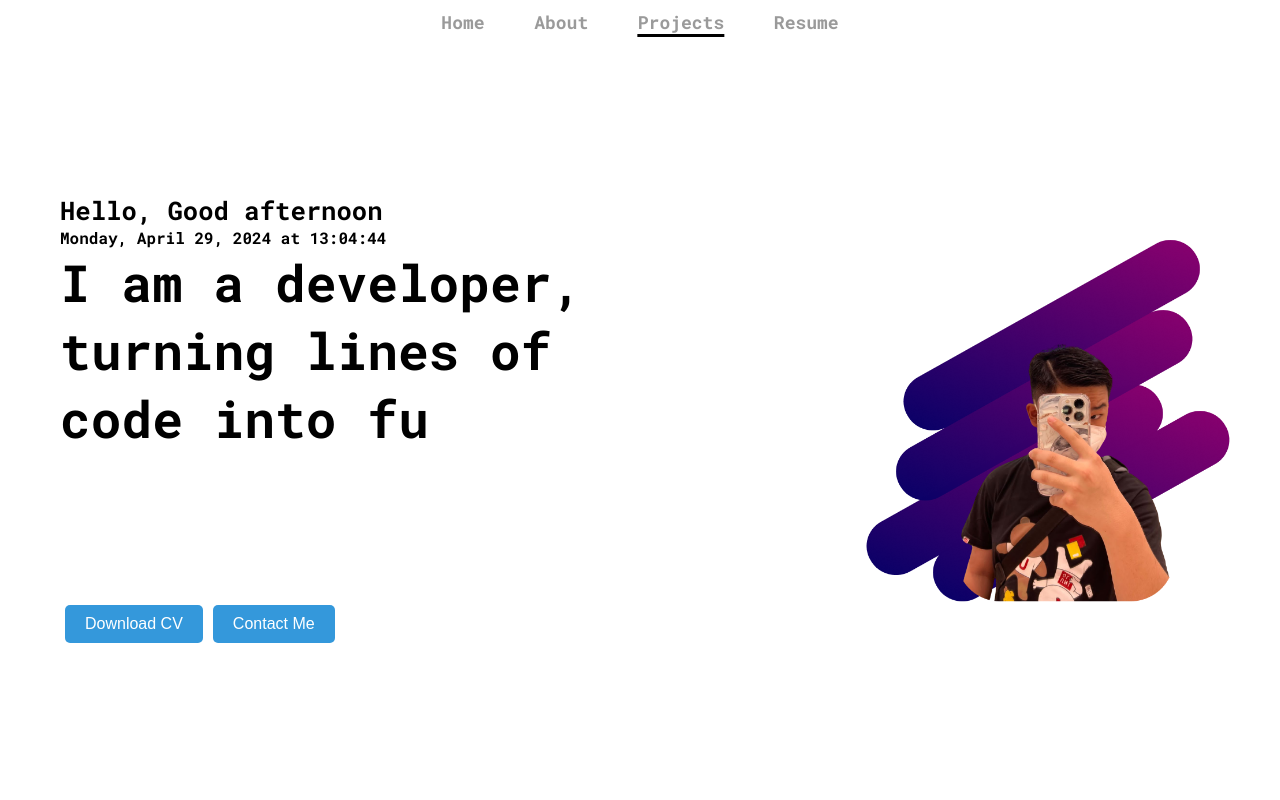
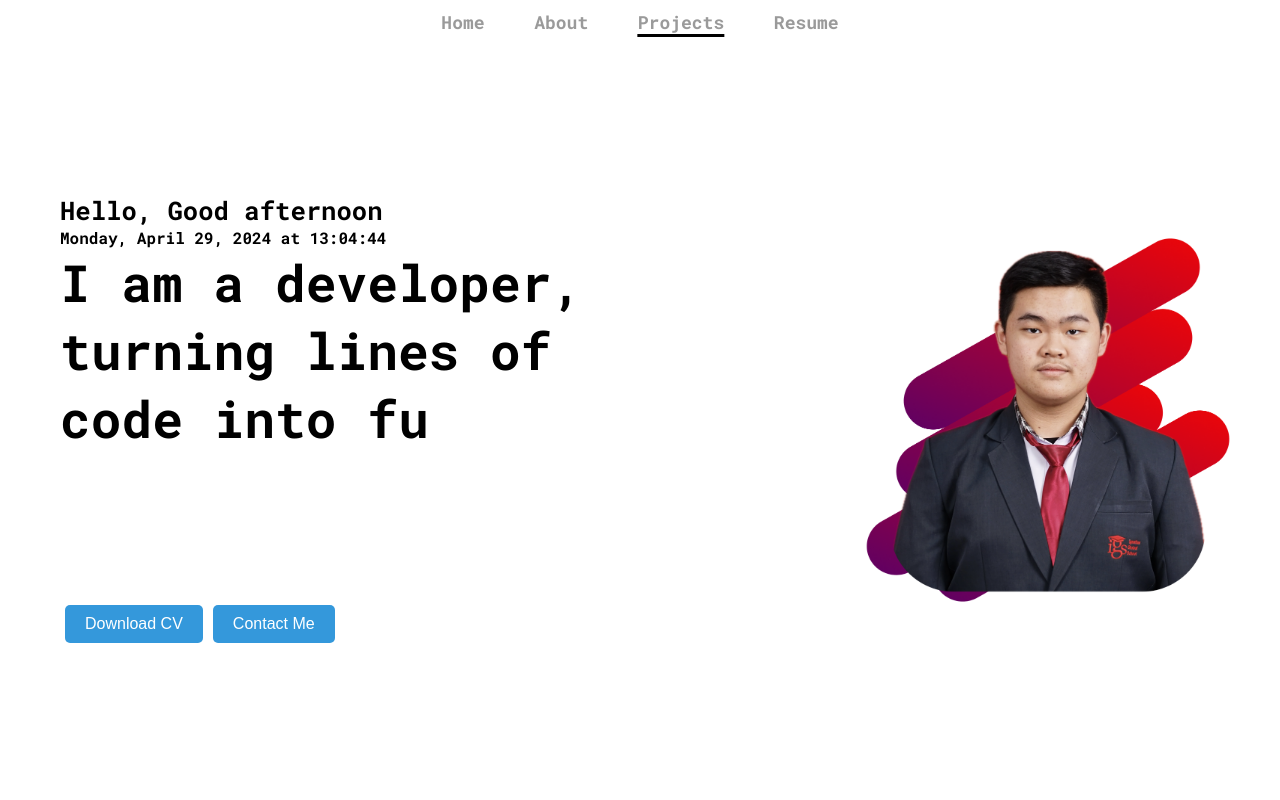
Before and after one commit to SnakeXrnt/portfolio-ethan, a plain HTML site: page index.html in a window 1280 px wide. Shown: the top 800 px of the page. Drawn offline with Linux system fonts and the light colour scheme; a web font is replaced by a local one.

Commit message:
update april 2024

```diff
--- a/index.html
+++ b/index.html
@@ -48,7 +48,7 @@ create date 2023-08-31 08:19:36
               <button class="button2">Contact Me</button>
           </div>
         </div>
-        <img src="assets/photobackground.png" alt="Logo" class="backroundimg" >
+        <img src="assets/PhotoBackgroundNew.png" alt="Logo" class="backroundimg" >
       </div>
 
 
```
Also changed, not shown: assets/PhotoBackgroundNew.png (added).
